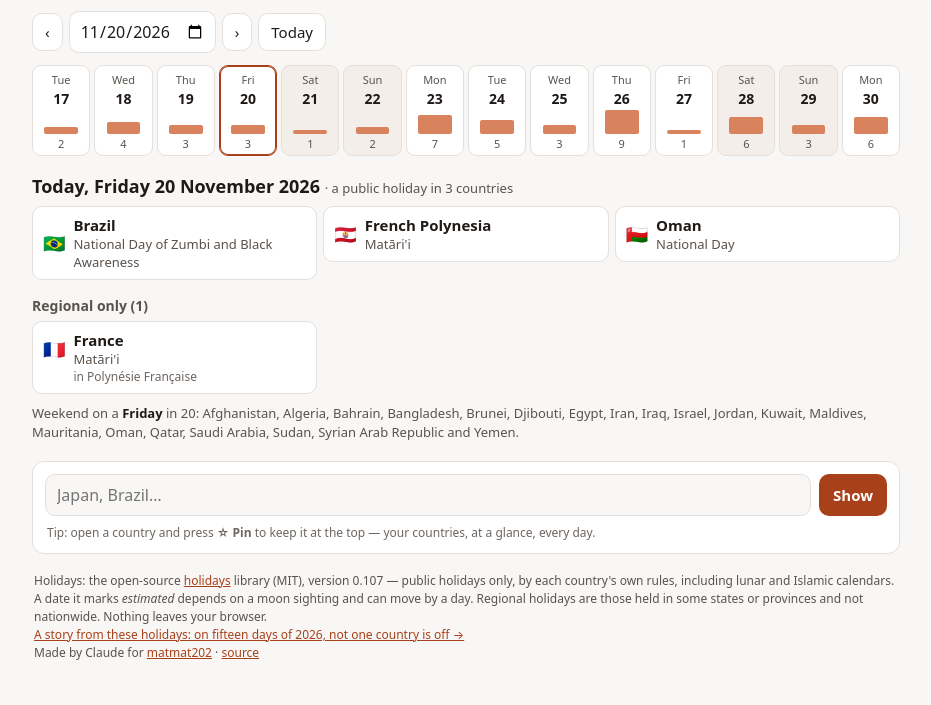
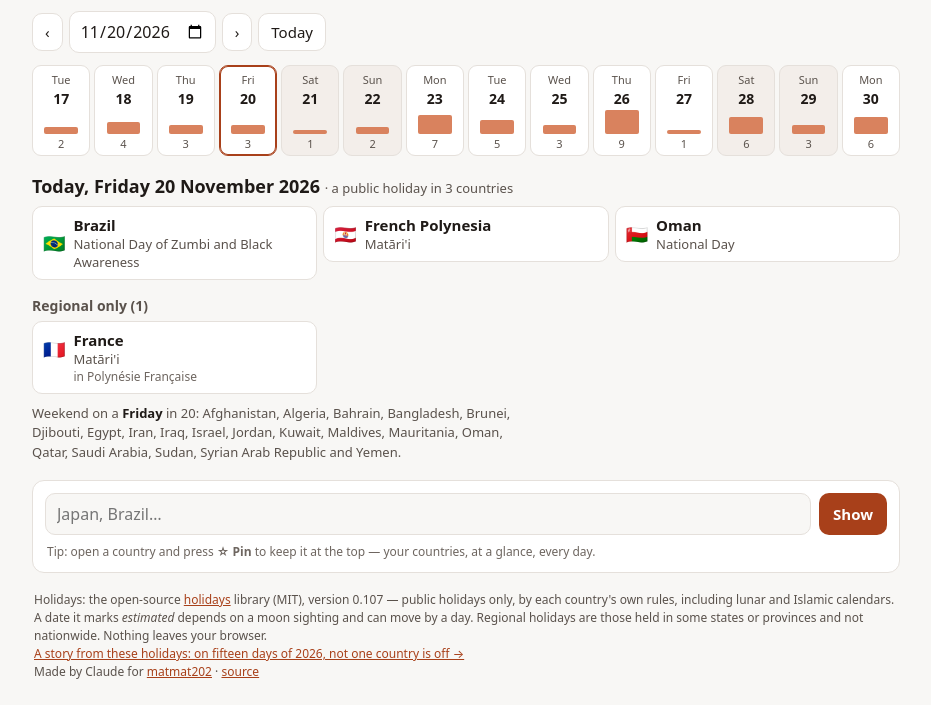
Before and after one commit to matmat202/whos-off, a plain HTML site: page index.html in a window 1280 px wide. Shown: the part 115-820 px from the top of the page, without its empty margins (174-1105 px from the left). Drawn offline with Linux system fonts and the light colour scheme.

Commit message:
Update Who's Off 2026-11-20
🤖 Generated with [Claude Code](https://claude.com/claude-code)

```diff
--- a/index.html
+++ b/index.html
@@ -57,7 +57,7 @@ ul.list .c{font-weight:600}
 ul.list .h{color:var(--ink-2);font-size:13px}
 ul.list .r{grid-column:2;color:var(--ink-3);font-size:12px}
 .none{color:var(--ink-2);font-size:14px;margin:0}
-.we-note{font-size:13px;color:var(--ink-2);line-height:1.5;margin:10px 0 0}
+.we-note{font-size:13px;color:var(--ink-2);line-height:1.5;margin:10px 0 0;max-width:65ch}
 .we-note b{color:var(--ink)}
 .cbox{background:var(--card);border:1px solid var(--line);border-radius:12px;padding:12px;margin:18px 0 0}
 .cbox form{display:flex;gap:8px;position:relative}
```
